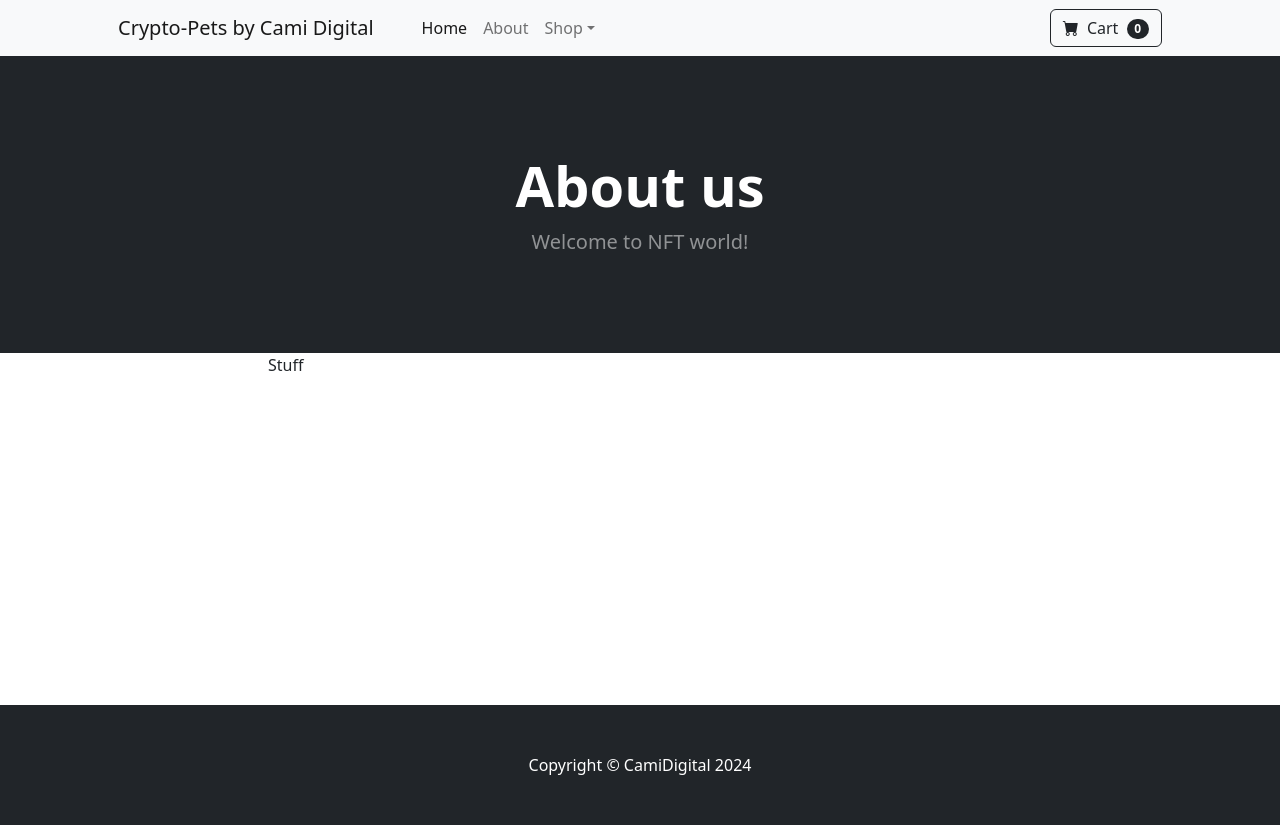
After one commit to Mila-Melnik/Project-3-NFT-ecom-python-django, a Django app: page /about/ in a window 1280 px wide. The commit adds this page. Run offline with Django 5.2, Linux system fonts and the light colour scheme; some libraries are stand-ins or nearby versions.

Commit message:
Base and  navbar pages

```diff
--- /dev/null
+++ b/nftecom/webstore/templates/about.html
@@ -0,0 +1,43 @@
+{% extends 'base.html' %}
+{% block content %}
+
+
+   <!-- Header-->
+   <header class="bg-dark py-5">
+    <div class="container px-4 px-lg-5 my-5">
+      <div class="text-center text-white">
+        <h1 class="display-4 fw-bolder">About us</h1>
+        <p class="lead fw-normal text-white-50 mb-0">
+          Welcome to NFT world!
+        </p>
+      </div>
+    </div>
+  </header>
+
+  <div class="container">
+    <div class="row">
+      <center>
+        <div class="col-8">
+          <p align="justify">
+        Stuff
+        </p>
+        <br>
+        <br>
+        <br>
+        <br>
+        <br>
+        <br>
+        <br>
+        <br>
+        <br>
+        <br>
+        <br>
+        <br>
+        <br>
+
+      </div>
+      </center>
+  </div>
+  </div>
+
+{% endblock %}
--- /dev/null
+++ b/nftecom/webstore/templates/base.html
@@ -0,0 +1,57 @@
+{% load static %}
+
+<!DOCTYPE html>
+<html lang="en">
+  <head>
+    <meta charset="utf-8" />
+    <meta
+      name="viewport"
+      content="width=device-width, initial-scale=1, shrink-to-fit=no"
+    />
+    <meta name="description" content="" />
+    <meta name="author" content="" />
+    <title>NFT ecom</title>
+    <!-- Favicon-->
+    <link
+      rel="icon"
+      type="image/x-icon"
+      href="{% static '/assets/favicon.ico' %}"
+    />
+    <!-- Bootstrap icons-->
+    <link
+      href="https://cdn.jsdelivr.net/npm/bootstrap-icons@1.5.0/font/bootstrap-icons.css"
+      rel="stylesheet"
+    />
+
+    <!-- Core theme CSS (includes Bootstrap)-->
+    <link rel="stylesheet" href="{% static 'css/styles.css' %}">
+  </head>
+  <body>
+  {% include 'navbar.html' %}
+
+  {% block content %}
+
+  {% endblock %}
+
+
+
+
+
+
+    <!-- Footer-->
+    <footer class="py-5 bg-dark">
+      <div class="container">
+        <p class="m-0 text-center text-white">
+          Copyright &copy; CamiDigital 2024
+        </p>
+      </div>
+
+
+
+    </footer>
+    <!-- Bootstrap core JS-->
+    <script src="https://cdn.jsdelivr.net/npm/bootstrap@5.2.3/dist/js/bootstrap.bundle.min.js"></script>
+    <!-- Core theme JS-->
+    <script src="{static 'js/scripts.js'}"></script>
+  </body>
+</html>
--- /dev/null
+++ b/nftecom/webstore/templates/navbar.html
@@ -0,0 +1,49 @@
+  <!-- Navigation-->
+  <nav class="navbar navbar-expand-lg navbar-light bg-light">
+    <div class="container px-4 px-lg-5">
+      <a class="navbar-brand" href="{% url 'home' %}">Crypto-Pets by Cami Digital</a>
+      <button
+        class="navbar-toggler"
+        type="button"
+        data-bs-toggle="collapse"
+        data-bs-target="#navbarSupportedContent"
+        aria-controls="navbarSupportedContent"
+        aria-expanded="false"
+        aria-label="Toggle navigation"
+      >
+        <span class="navbar-toggler-icon"></span>
+      </button>
+      <div class="collapse navbar-collapse" id="navbarSupportedContent">
+        <ul class="navbar-nav me-auto mb-2 mb-lg-0 ms-lg-4">
+          <li class="nav-item">
+            <a class="nav-link active" aria-current="page" href="{% url 'home' %}">Home</a>
+          </li>
+          <li class="nav-item"><a class="nav-link" href="{% url 'about' %}">About</a></li>
+          <li class="nav-item dropdown">
+            <a
+              class="nav-link dropdown-toggle"
+              id="navbarDropdown"
+              href="#"
+              role="button"
+              data-bs-toggle="dropdown"
+              aria-expanded="false"
+              >Shop</a
+            >
+            <ul class="dropdown-menu" aria-labelledby="navbarDropdown">
+              <li><a class="dropdown-item" href="#!">All Products</a></li>
+              <li><hr class="dropdown-divider" /></li>
+              <li><a class="dropdown-item" href="#!">Popular Items</a></li>
+              <li><a class="dropdown-item" href="#!">New Arrivals</a></li>
+            </ul>
+          </li>
+        </ul>
+        <form class="d-flex">
+          <button class="btn btn-outline-dark" type="submit">
+            <i class="bi-cart-fill me-1"></i>
+            Cart
+            <span class="badge bg-dark text-white ms-1 rounded-pill">0</span>
+          </button>
+        </form>
+      </div>
+    </div>
+  </nav>
--- a/nftecom/webstore/urls.py
+++ b/nftecom/webstore/urls.py
@@ -3,4 +3,5 @@ from .import views
 
 urlpatterns = [
     path('', views.home, name='home'),
+    path('about/', views.about, name='about'),
 ]
--- a/nftecom/webstore/views.py
+++ b/nftecom/webstore/views.py
@@ -4,3 +4,6 @@ from .models import Product
 def home(request):
   products = Product.objects.all()
   return render(request, 'home.html', {'products':products})
+
+def about (request):
+  return render(request, 'about.html', {})
```
Also changed, not shown: nftecom/webstore/templates/home.html (+8 -92 lines), nftecom/db.sqlite3, 1 other file.
